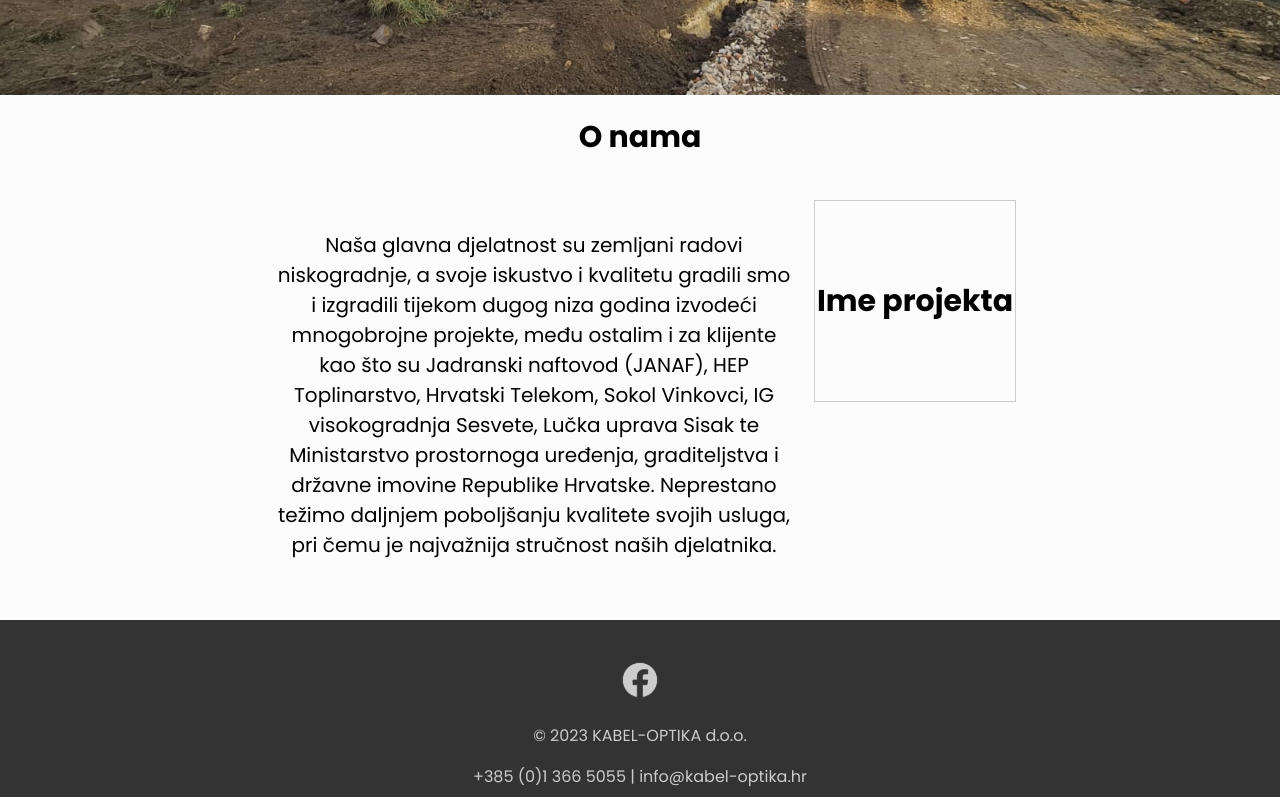
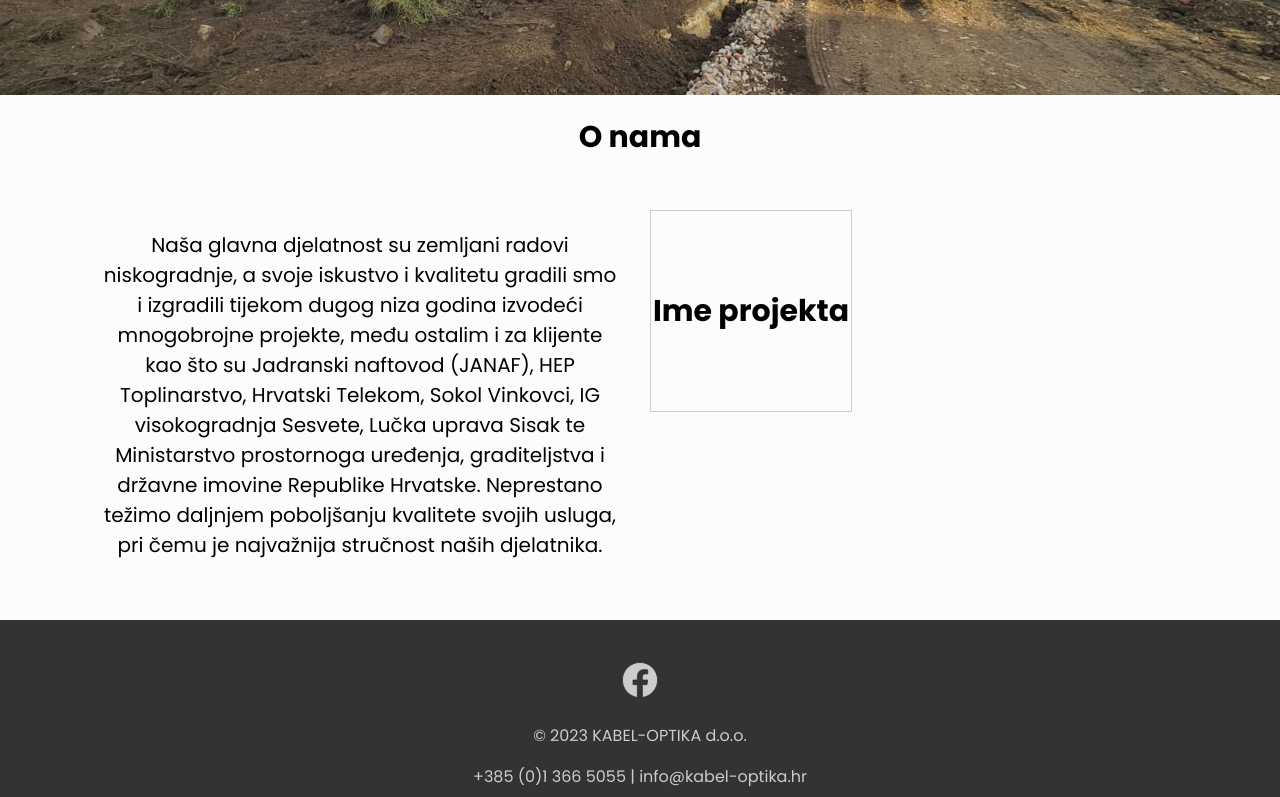
Before and after one commit to iivkov/kabel-optika, a React (Create React App) app: page /o-nama in a window 1280 px wide. Shown: the part 461-1258 px from the top of the page. Built offline with nearby package versions, Linux system fonts and the light colour scheme.

Commit message:
pokušaj kartice

```diff
--- a/src/components/AboutComponent.js
+++ b/src/components/AboutComponent.js
@@ -31,6 +31,7 @@ const AboutComponent = () => {
                             Neprestano težimo daljnjem poboljšanju kvalitete svojih usluga, pri čemu je najvažnija stručnost naših djelatnika.
                         </p>
                     </div>
+                    <div className="box">
                         <ReactCardFlip isFlipped={isFlipped} flipDirection="horizontal">
                             <div className="card" onClick={handleCardClick}>
                                 <h1>Ime projekta</h1>
@@ -41,6 +42,7 @@ const AboutComponent = () => {
                         </ReactCardFlip>
                     </div>
                 </div>
+            </div>
     );
 }
 
--- a/src/components/HomeComponent.js
+++ b/src/components/HomeComponent.js
@@ -22,7 +22,7 @@ const HomeComponent = () => {
             <div className={`box left ${animate ? 'enter' : 'left-enter'}`}>
                 <img src={slika2} alt="Slika građevinskih radova." style={{ width: '80%', height: 'auto' }} />
             </div>
-            <div className={`box left ${animate ? 'enter' : 'right-enter'}`}>
+            <div className={`box right ${animate ? 'enter' : 'right-enter'}`}>
                 <p>Tvrtka KABEL-OPTIKA d.o.o. osnovana je 2000. godine.
                     Specijalizirani smo za izvođenje svih vrsta građevinskih radova, uključujući radove na izgradnji i održavanju ukopanih manipulativnih cjevovoda, telekomunikacijskih vodova i mreža te uklanjanje objekata i izgradnju nasipa.
                     Također, usmjereni smo isključivo na Vaše zamisli i želje te nam je glavni cilj da konačna izvedba bude Vaš zahtjev, a naš maksimalno uloženi trud. Suradnja s Vama počiva na profesionalnoj, ugodnoj i pouzdanoj razini.
```
Lines whose indentation alone changed are shown as unchanged.
